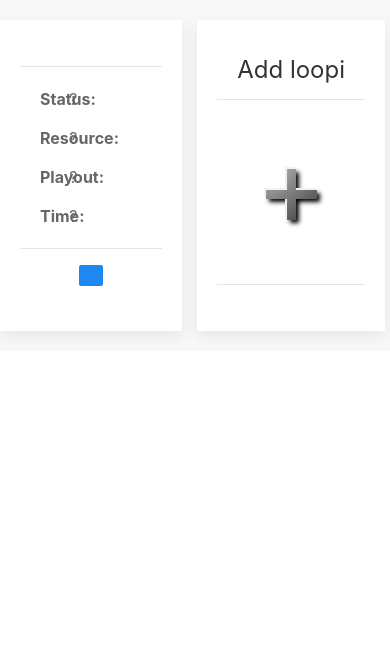
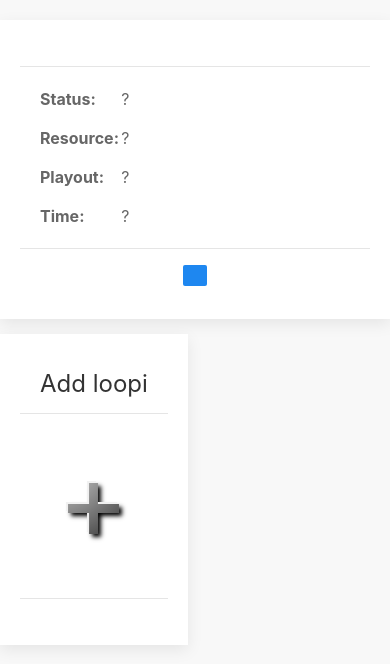
Before and after one commit to martim01/ePi, a PHP site: page / in a window 390 px wide. Shown: the part 107-771 px from the top of the page. Run offline with PHP 8.4, Linux system fonts and the light colour scheme.

Commit message:
improvement(loopi): made dashbooard width responsive

```diff
--- a/loopi/index.php
+++ b/loopi/index.php
@@ -48,7 +48,7 @@
         <?php
         for($i = 0; $i < count($loopi_array); $i++)
         {
-            echo "<div>\n";
+            echo "<div class='uk-width-1-3@s uk-width-1-4@xl'>\n";
             echo "<a class='uk-link-reset uk-display-block uk-width-large@l uk-width-medium@m uk-card uk-card-default uk-card-body uk-card-hover uk-card-small' id='loopi_$i'  href='status/?loopi=".$loopi_array[$i]."'>\n";
             echo "<div class='uk-card-header'>\n";
             echo "<h3 class='uk-card-title'><span id='host_$i'>".$loopi_array[$i]."</span></h3>\n";
```
Also changed, not shown: 1 other file.
